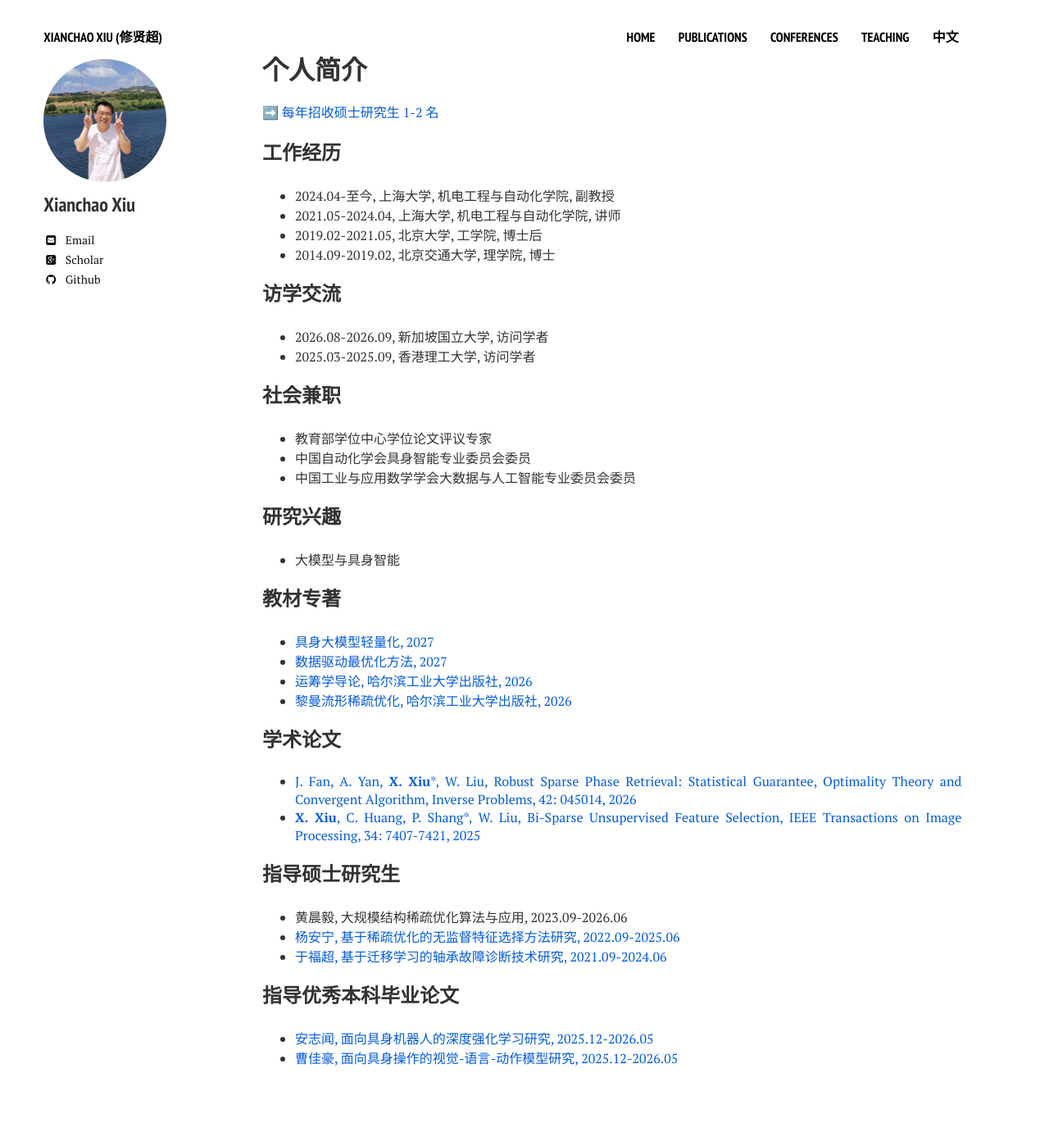
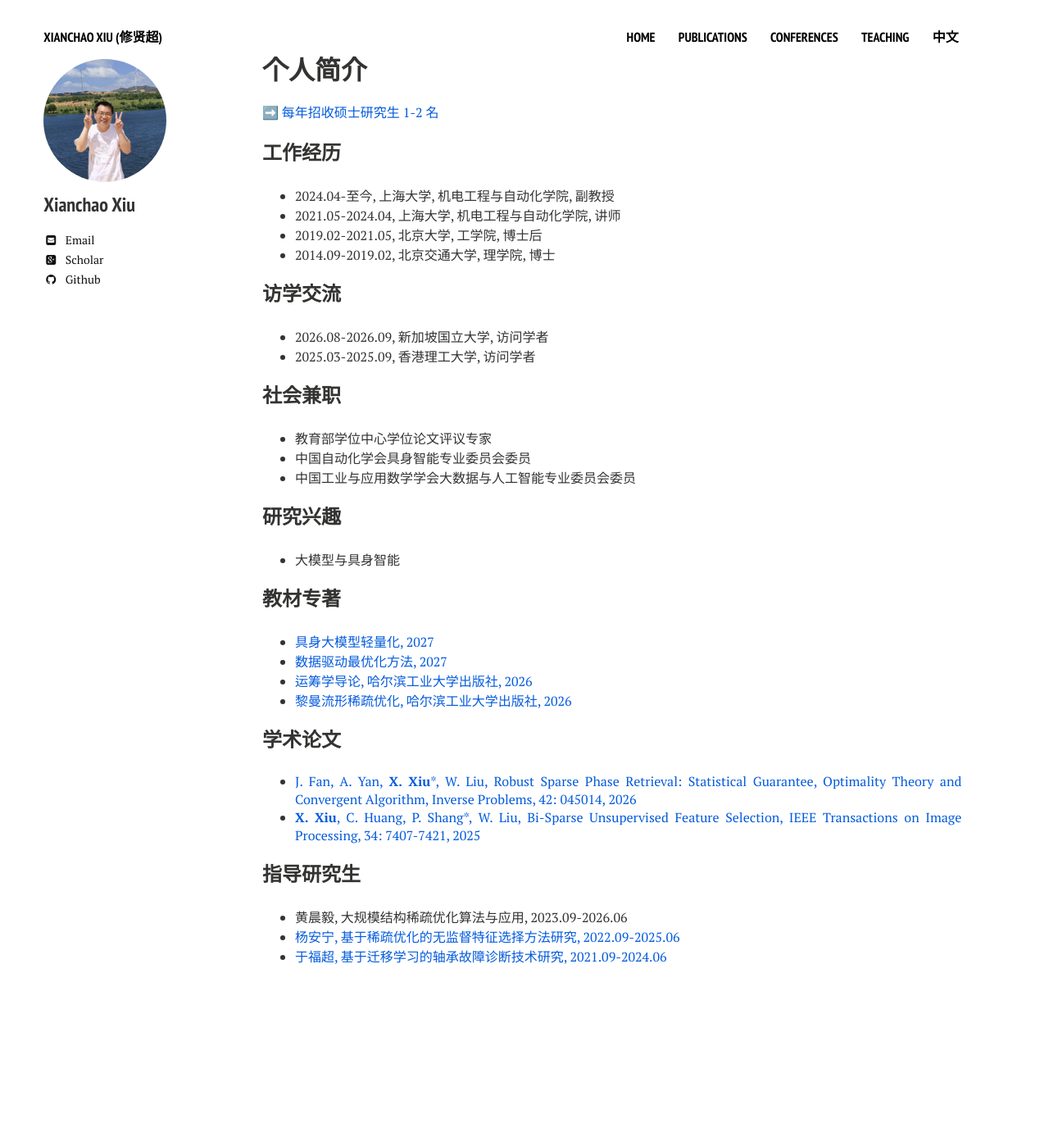
Before and after one commit to xianchaoxiu/xianchaoxiu.github.io, a Jekyll site: the page built from chinese/index.md, in a window 1280 px wide. Shown: the whole page at 82% size. Built offline with Jekyll 4.4.1, drawn with Linux system fonts in a browser that asks for light colours; nearby versions of some CDN libraries; after the commit the page ends 1274 px from its top, so only the background shows below that.

Commit message:
Update index.md

```diff
--- a/chinese/index.md
+++ b/chinese/index.md
@@ -42,12 +42,7 @@ share: false
 
 
 
-### 指导硕士研究生
+### 指导研究生
 * 黄晨毅, 大规模结构稀疏优化算法与应用, 2023.09-2026.06 <br>
 * <a href="../chinese/students/2025-Yang.pdf" class="textlink" target="_blank"> 杨安宁, 基于稀疏优化的无监督特征选择方法研究, 2022.09-2025.06 </a> <br>
 * <a href="../chinese/students/2024-Yu.pdf" class="textlink" target="_blank"> 于福超, 基于迁移学习的轴承故障诊断技术研究, 2021.09-2024.06 </a> <br>
-
-
-### 指导优秀本科毕业论文
-* <a href="../chinese/students/2026-An.pdf" class="textlink" target="_blank"> 安志闻, 面向具身机器人的深度强化学习研究, 2025.12-2026.05 </a> <br>
-* <a href="../chinese/students/2026-Cao.pdf" class="textlink" target="_blank"> 曹佳豪, 面向具身操作的视觉-语言-动作模型研究, 2025.12-2026.05 </a> <br>
```
